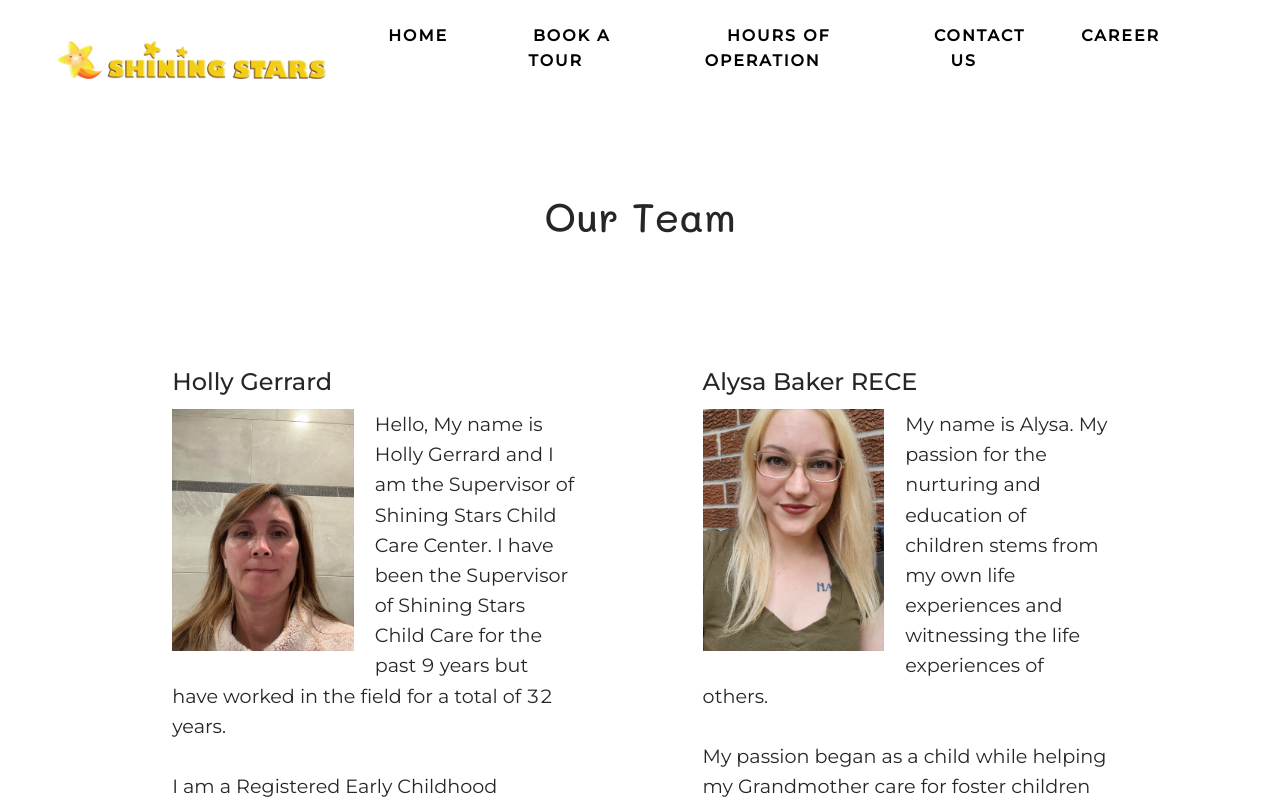
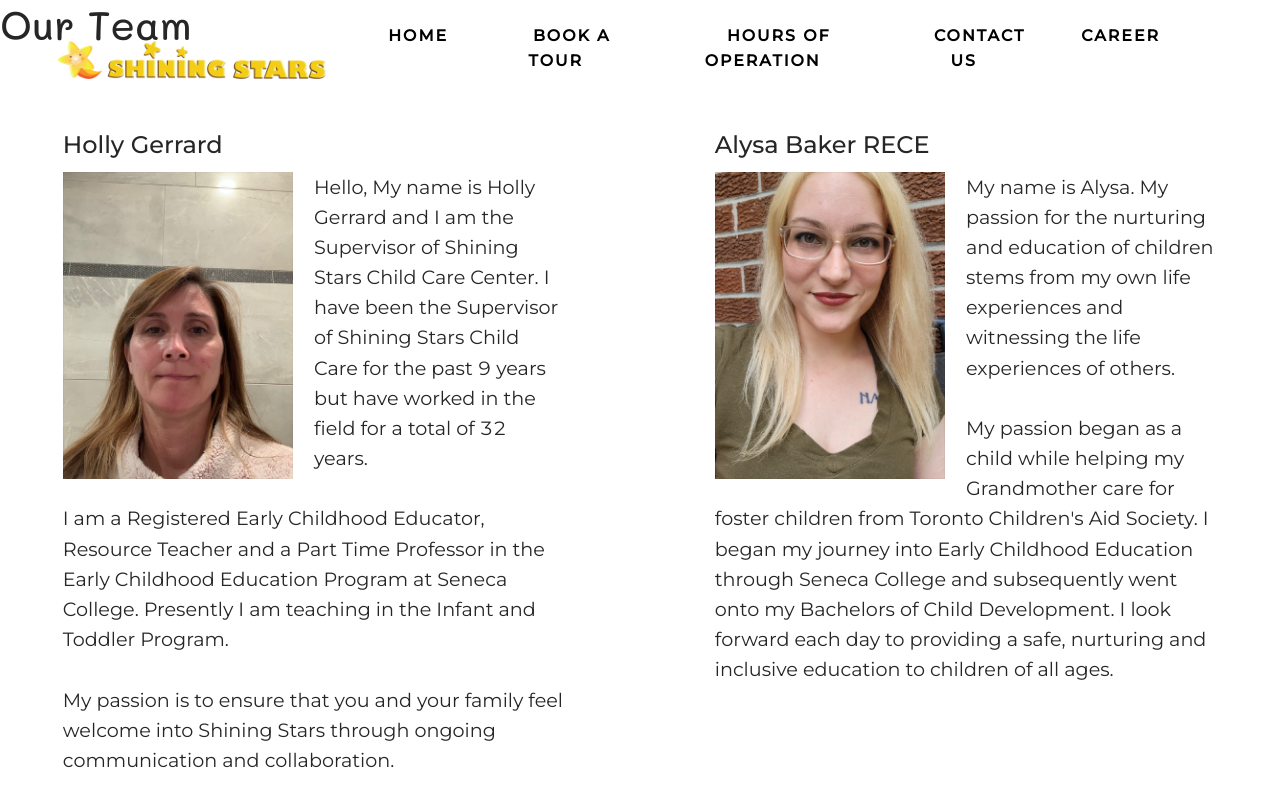
Before and after one commit to yuelinwen/shining-stars-childcare, a React (Create React App) app: page /staff in a window 1280 px wide. Shown: the top 800 px of the page. Built offline with nearby package versions, Linux system fonts and the light colour scheme.

Commit message:
update css

```diff
--- a/src/index.css
+++ b/src/index.css
@@ -16,11 +16,7 @@ p {
 }
 
 @media screen and (max-width: 767px) {
-
-
     p {
         font-size: 1.1em;
     }
-
-
 }
--- a/src/page/postPage/staffPage/index.jsx
+++ b/src/page/postPage/staffPage/index.jsx
@@ -10,7 +10,7 @@ import "./styles.css";
 
 const staffPage = () => {
   return (
-    <div className="page-outer">
+    <div className="staff-page">
       <h1>Our Team</h1>
       <div className="page-inner">
         <Row className="row-flex">
--- a/src/page/postPage/staffPage/styles.css
+++ b/src/page/postPage/staffPage/styles.css
@@ -1,4 +1,4 @@
-.page-outer img {
+.staff-page img {
     width: 50%;
     float: left;
     padding: 0 1.5em 1em 0;
```
Also changed, not shown: src/page/postPage/styles.scss (+4 -6 lines), src/components/post/styles.scss (line endings or trailing spaces).
